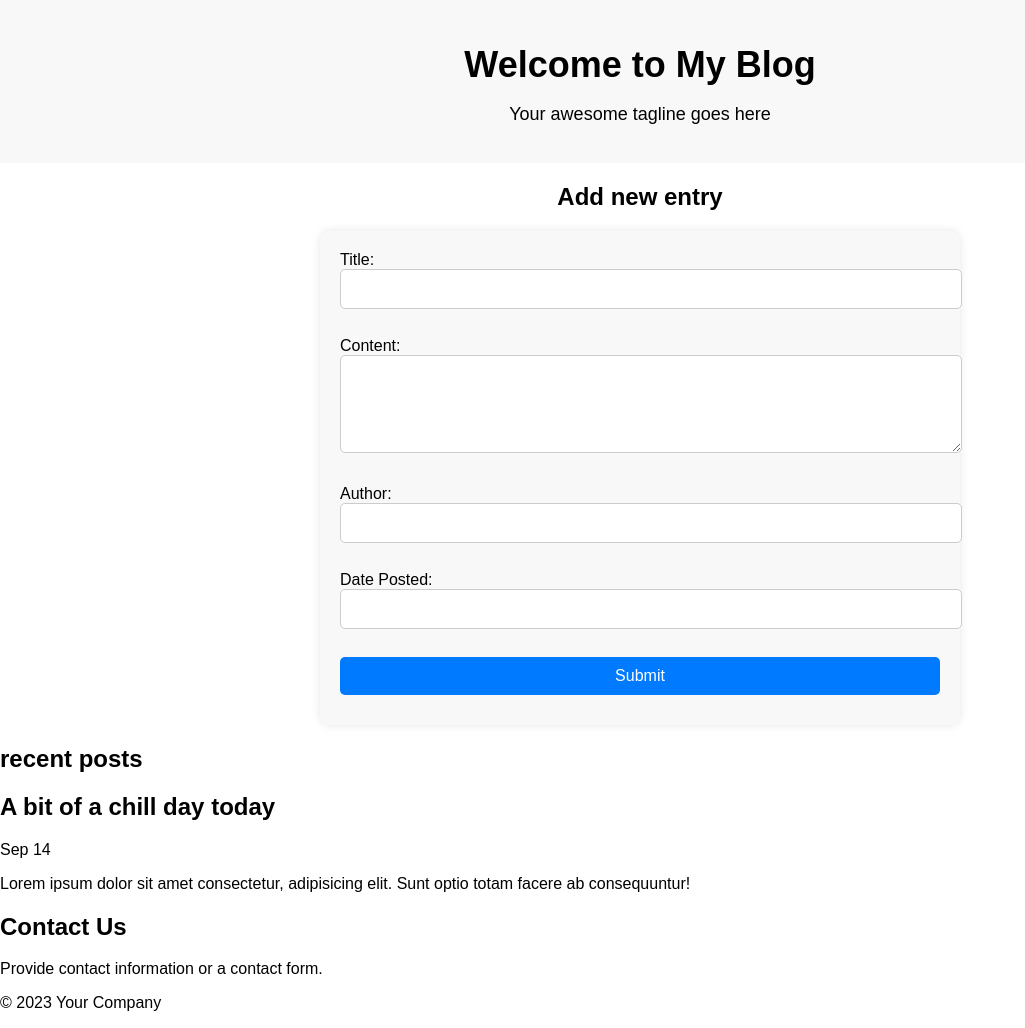
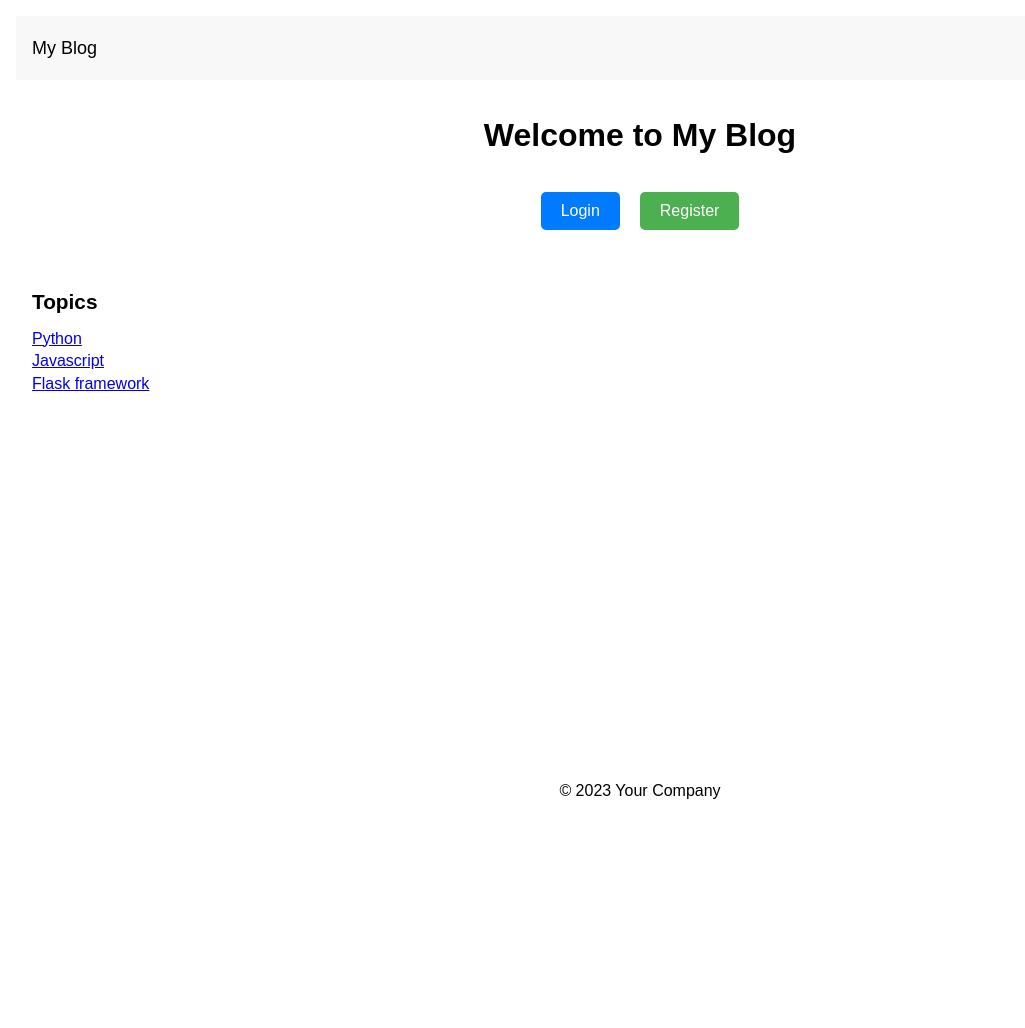
Before and after one commit to sagebeme/Blogapp, a Flask app: page / in a window 1280 px wide. Shown: the whole page, without its empty margins (0-1025 px from the left). After the commit the page ends 799 px from the top, so only its background shows below. Run offline with Flask 3, Linux system fonts and the light colour scheme.

Commit message:
changes to app structure and posts route

```diff
--- a/The_app/api/v1/views/__init__.py
+++ b/The_app/api/v1/views/__init__.py
@@ -7,3 +7,5 @@ app_views = Blueprint('app_views', __name__)
 
 from api.v1.views.post_views import *
 from api.v1.views.status import *
+from api.v1.views.login_view import *
+from api.v1.views.get_posts import *
--- a/The_app/app.py
+++ b/The_app/app.py
@@ -4,11 +4,13 @@ Main application entry point.
 This module initializes the Flask app and runs it.
 """
 
-from flask import Flask, render_template
+from flask import Flask, render_template, redirect, url_for, session
 from api.v1.views import app_views
 from db import init_db
 
 app = Flask(__name__)
+
+app.secret_key = 'Blog_app'
 
 init_db()
 
@@ -41,5 +43,13 @@ def login():
     return render_template('login.html')
 # end def
 
+@app.route('/posts')
+def posts():
+    print(session)
+    if session.get('logged-in') is True:
+        return render_template('posts.html')
+    else:
+        return render_template('login.html')
+
 if __name__ == '__main__':
     app.run(debug=True)
--- a/The_app/static/css/main.css
+++ b/The_app/static/css/main.css
@@ -3,9 +3,19 @@
 body {
     font-family: sans-serif;
     margin: 0;
-    padding: 0;
+    padding: 1rem;
+    #position: relative;
+    min-height: 100vh;
+    display: flex;
+    flex-direction: column;
   }
-
+main {
+  flex-grow: 1;
+}
+main h2 {
+  text-align: center;
+  margin: 0;
+}
   h1 {
     text-align: center;
   }
@@ -34,13 +44,17 @@ body {
 
 header {
   background-color: #f8f8f8;
-  padding: 20px;
-  text-align: center;
+  padding: 1rem;
+  #text-align: center;
+  margin-bottom: 1rem;
+  height: 2rem;
+  display: flex;
+  align-items: center;
 }
 
 header h1 {
-  font-size: 36px;
-  margin-bottom: 10px;
+  #font-size: 36px;
+  #margin-bottom: 10px;
 }
 
 header p {
@@ -49,10 +63,10 @@ header p {
 /* Styling the form */
 
 form {
-  max-width: 600px;
+  max-width: 60rem;
   margin: 0 auto;
   background-color: #f8f8f8;
-  padding: 20px;
+  padding: 1rem;
   border-radius: 10px;
   box-shadow: 0 0 10px rgba(0, 0, 0, 0.1);
 }
@@ -64,11 +78,13 @@ form label {
 form input,
 form textarea {
   width: 100%;
-  padding: 10px;
+  padding: 0.8rem;
   margin-bottom: 10px;
   border: 1px solid #ccc;
   border-radius: 5px;
   font-size: 16px;
+  box-sizing: border-box;
+  outline: none;
 }
 
 form input[type="submit"] {
@@ -83,3 +99,87 @@ form input[type="submit"] {
 form input[type="submit"]:hover {
   background-color: #0056b3;
 }
+.main-content {
+  display: flex;
+  justify-content: center;
+  align-items: center;
+  #height: 100vh;
+}
+.button-list {
+  list-style: none;
+  padding: 0;
+  display: flex;
+  gap: 20px;
+}
+.button-list li {
+  margin: 0;
+}
+.button-list a {
+  display: inline-block;
+  text-decoration: none;
+  padding: 10px 20px;
+  color: #fff;
+  border-radius: 5px;
+  transition: background-color 0.3s ease;
+}
+.button-list a:hover {
+  background-color: #0056b3;
+}
+.button-list .register {
+  background-color: #4CAF50;
+}
+.button-list .login {
+  background-color: #007bff;
+}
+footer{
+  #position: absolute;
+  #bottom: 0;
+  #left: 50%;
+  #transform: translateX(-50%);
+  text-align: center;
+  width: 100%;
+}
+.titles {
+  padding: 1rem;
+}
+.titles a {
+  font-size: 1rem;
+}
+.titles ul {
+  padding: 0;
+  list-style: none;
+}
+.titles li {
+  margin-bottom: 0.3rem;
+}
+.titles h4 {
+  margin-bottom: 0;
+  #letter-spacing: 0.1rem;
+  font-size: 1.3rem;
+}
+#post_form {
+  display: none;
+  padding: 1rem;
+}
+.recent_posts {
+  display: flex;
+  flex-direction: column;
+  #align-items: center;
+  padding-left: 1rem;
+  padding-right: 1rem;
+  margin-top: 1.5rem;
+  #justify-items: center;
+}
+.recent_posts h2 {
+  text-align: left;
+}
+.contact-us {
+  display: flex;
+  flex-direction: column;
+  align-items: center;
+  text-align: right;
+  display: none;
+}
+#content {
+  height: 20rem;
+}
--- a/The_app/templates/index.html
+++ b/The_app/templates/index.html
@@ -11,48 +11,25 @@
 
 <body>
     <header>
-        <h1>Welcome to My Blog</h1>
-        <p>Your awesome tagline goes here</p>
+        <p>My Blog</p>
     </header>
     <main>
-
+        <h1>Welcome to My Blog</h1>
+        <div class="main-content">
+            <ul class="button-list">
+		<li><a class="login" href="/login">Login</a></li>
+		<li><a class="register" href="/register">Register</a></li>
+	    </ul>
+	</div>
+	<div class="titles">
+	<h4>Topics</h4>
+	<ul>
+	    <li><a href="#">Python</a></li>
+	    <li><a href="#">Javascript</a></li>
+	    <li><a href="#">Flask framework</a></li>
+	</ul>
+	</div>
     </main>
-    <section>
-        <h1>Add new entry</h1>
-    </section>
-    <div>
-        <!-- Form for adding posts -->
-    <form action="/api/v1/posts/add" method="post">
-        <label for="title">Title:</label>
-        <input type="text" id="title" name="title" required><br><br>
-
-        <label for="content">Content:</label><br>
-        <textarea id="content" name="content" rows="4" cols="50" required></textarea><br><br>
-
-        <label for="author">Author:</label>
-        <input type="text" id="author" name="author" required><br><br>
-
-        <label for="date_posted">Date Posted:</label>
-        <input type="text" id="date_posted" name="date_posted" required><br><br>
-
-        <input type="submit" value="Submit">
-    </form>
-    </div>
-    <section>
-        <h2>recent posts</h2>
-        <article>
-            <div>
-                <h2>A bit of a chill day today</h2>
-                <time datetime="14-09-2023">Sep 14</time>
-            </div>
-            <p>Lorem ipsum dolor sit amet consectetur, adipisicing elit. Sunt optio totam facere ab consequuntur!</p>
-        </article>
-    </section>
-    <section>
-        <h2>Contact Us</h2>
-        <p>Provide contact information or a contact form.</p>
-    </section>
-
     <footer>
         <p>&copy; 2023 Your Company</p>
     </footer>
--- a/The_app/templates/register.html
+++ b/The_app/templates/register.html
@@ -7,7 +7,7 @@
 </head>
 <body>
   <header>
-    <h1>Register</h1>
+    <p>My Blog</p>
   </header>
   <main>
     <form action="register.php" method="post">
@@ -15,10 +15,11 @@
       <input type="password" name="password" placeholder="Password">
       <input type="password" name="confirm_password" placeholder="Confirm Password">
       <input type="submit" value="Register">
+      <p>Already have an account? <a href="/login">Login</a></p>
     </form>
   </main>
   <footer>
-    <p>Already have an account? <a href="/login">Login</a></p>
+    <p>&copy; 2023 Your Company</p>
   </footer>
 </body>
 </html>
```
Also changed, not shown: The_app/api/v1/views/get_posts.py (added, +23 -0 lines), The_app/api/v1/views/login_view.py (+8 -0 lines), The_app/api/v1/views/post_views.py (+6 -2 lines), The_app/templates/login.html (+4 -3 lines), The_app/templates/posts.html (+60 -3 lines), The_app/blog.db, The_app/db/blog.db (added), The_app/templates/post.html (added).
